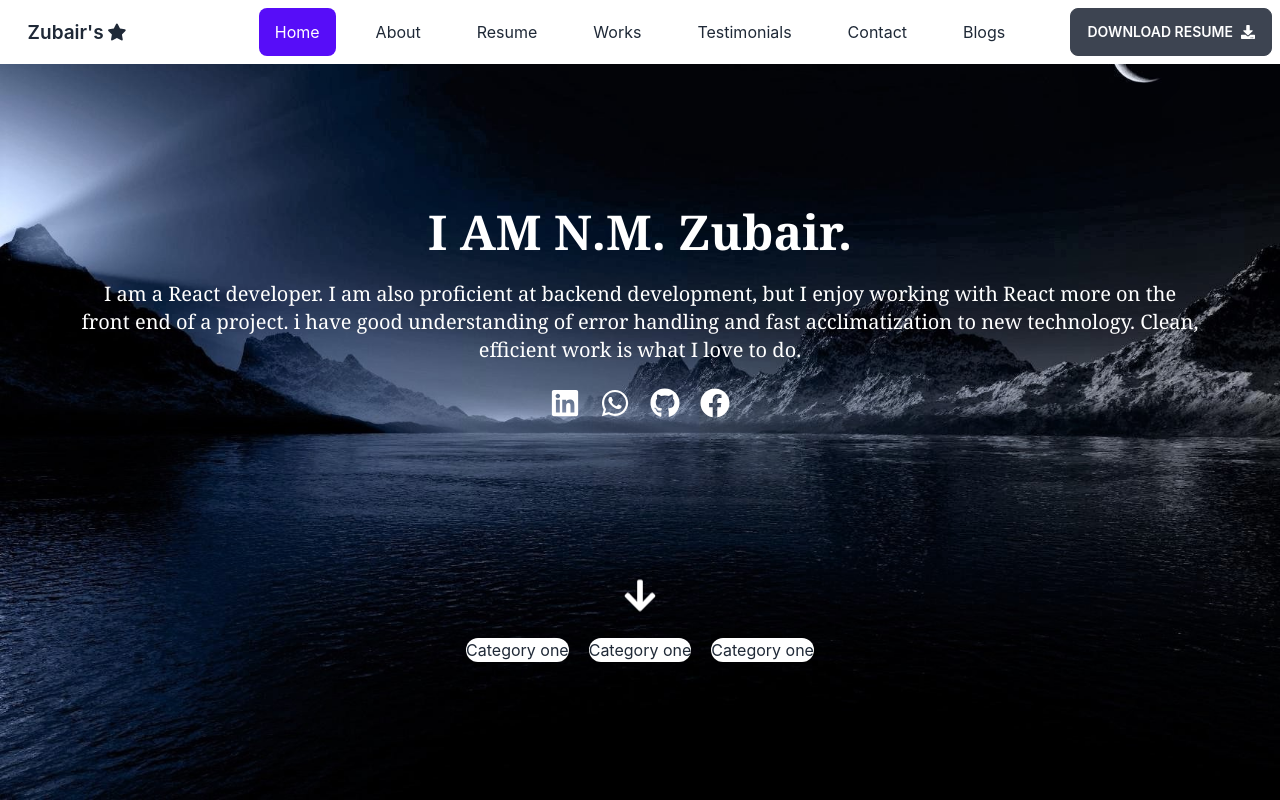
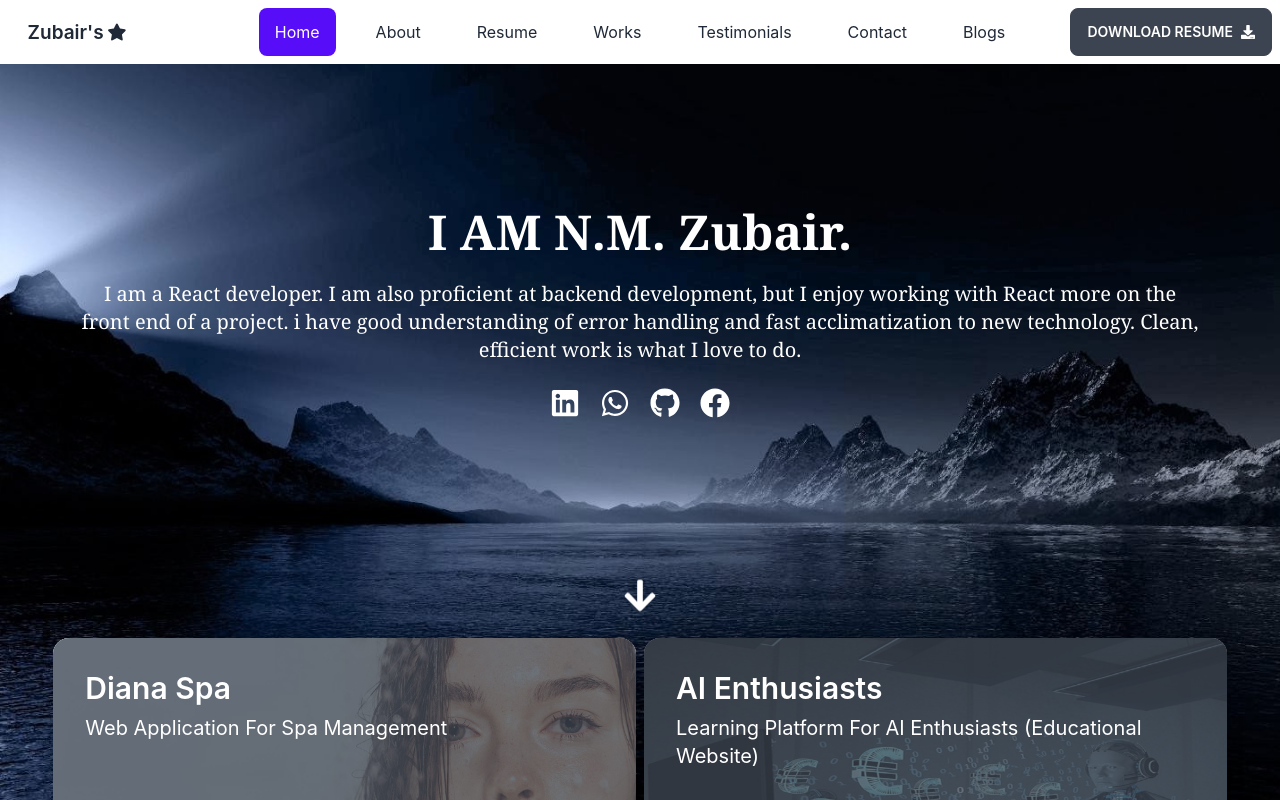
Before and after one commit to codex-zubair/my-portfolio, a React (Create React App) app: page / in a window 1280 px wide. Both pictures are taken after a click on the button 640 px from the left and 600 px from the top of the page. Shown: the top 800 px of the page. Built offline with nearby package versions, Linux system fonts and the light colour scheme.

Commit message:
home page are ready

```diff
--- a/public/index.html
+++ b/public/index.html
@@ -1,14 +1,13 @@
 <!DOCTYPE html>
-<html lang="en">
+<html data-theme="
+business" lang="en">
+
 <head>
   <meta charset="utf-8" />
   <link rel="icon" href="%PUBLIC_URL%/favicon.ico" />
   <meta name="viewport" content="width=device-width, initial-scale=1" />
   <meta name="theme-color" content="#000000" />
-    <meta
-      name="description"
-      content="Web site created using create-react-app"
-    />
+  <meta name="description" content="Web site created using create-react-app" />
   <link rel="apple-touch-icon" href="%PUBLIC_URL%/logo192.png" />
   <!--
       manifest.json provides metadata used when your web app is installed on a
@@ -26,6 +25,7 @@
     -->
   <title>React App</title>
 </head>
+
 <body>
   <noscript>You need to enable JavaScript to run this app.</noscript>
   <div id="root"></div>
@@ -40,4 +40,5 @@
       To create a production bundle, use `npm run build` or `yarn build`.
     -->
 </body>
+
 </html>
--- a/src/Componets/ProjectCard/ProjectCard.js
+++ b/src/Componets/ProjectCard/ProjectCard.js
@@ -1,19 +1,39 @@
 import React from 'react';
+import spa from '../../Image/dianaSpaProject/diana_spa.jpg';
+import ai from '../../Image/AI/humanoid-robot-computer-euro-Roboter.jpeg';
 
 const ProjectCard = () => {
     return (
-        <div className='flex gap-5 '>
-            <div className='card bg-white'>
-                <h1>Category one</h1>
-            </div>
-            <div className='card bg-white'>
-                <h1>Category one</h1>
-            </div>
-            <div className='card bg-white'>
-                <h1>Category one</h1>
+        <section className='lg:flex-row flex flex-col gap-2 w-11/12 mx-auto'>
+
+
+
+            <div className="card bg-base-100 shadow-xl image-full">
+                <figure><img src={spa}alt="Shoes" /></figure>
+                <div className="card-body">
+                    <h2 className="card-title lg:text-3xl">Diana Spa</h2>
+                    <p className='lg:text-xl'>Web Application For Spa Management</p>
+                    <div className="card-actions justify-end">
+                        <button className="btn btn-outline text-white">Project Details</button>
+                    </div>
+                </div>
             </div>
 
-        </div>
+            <div className="card bg-base-100 shadow-xl image-full">
+                <figure><img src={ai}alt="Shoes" /></figure>
+                <div className="card-body">
+                    <h2 className="card-title lg:text-3xl">AI Enthusiasts</h2>
+                    <p className='lg:text-xl'>Learning Platform For AI Enthusiasts (Educational Website)</p>
+                    <div className="card-actions justify-end">
+                        <button className="btn btn-outline text-white">Project Details</button>
+                    </div>
+                </div>
+            </div>
+
+
+
+
+        </section>
     );
 };
 
--- a/src/Pages/Home/Home.js
+++ b/src/Pages/Home/Home.js
@@ -12,8 +12,9 @@ const Home = () => {
 
     // Set timer tow display my show case after sometime
     useEffect(()=> {
-        setTimeout(()=> setDisplay(true), 7000)
-        setTimeout(()=> setDisplay(false), 12000)
+        setTimeout(()=> setDisplay(true), 10000)
+
+
 
 
     }, [])
@@ -29,10 +30,8 @@ const Home = () => {
             <div className='mt-5 flex flex-col items-center gap-5'>
             <button onClick={()=> setDisplay(!display)}><FaArrowDown className="animate-bounce text-white text-4xl"></FaArrowDown></button>
 
-                <section className='flex gap-5'>
+                <section className=' flex gap-5'>
                     {display?<ProjectCard></ProjectCard> :<></> }
-
-
                 </section>
             </div>
         </div>
--- a/tailwind.config.js
+++ b/tailwind.config.js
@@ -3,31 +3,8 @@ module.exports = {
   content: [
     "./src/**/*.{js,jsx,ts,tsx}",
   ],
-  theme: {
-    themes: [
-      {
-        mytheme: {
-
-          "primary": "#4B6BFB",
-
-          "secondary": "#7B92B2",
-
-          "accent": "#67CBA0",
-
-          "neutral": "#181A2A",
-
-          "base-100": "#FFFFFF",
-
-          "info": "#3ABFF8",
-
-          "success": "#36D399",
-
-          "warning": "#FBBD23",
-
-          "error": "#F87272",
-        },
-      },
-    ],
-  },
+  themes: [
+    {},
+  ],
   plugins: [require("daisyui")],
 }
```
Also changed, not shown: src/Image/AI/humanoid-robot-computer-euro-Roboter.jpeg (added), src/Image/dianaSpaProject/diana_spa.jpg (added). Lines whose indentation alone changed are shown as unchanged.
